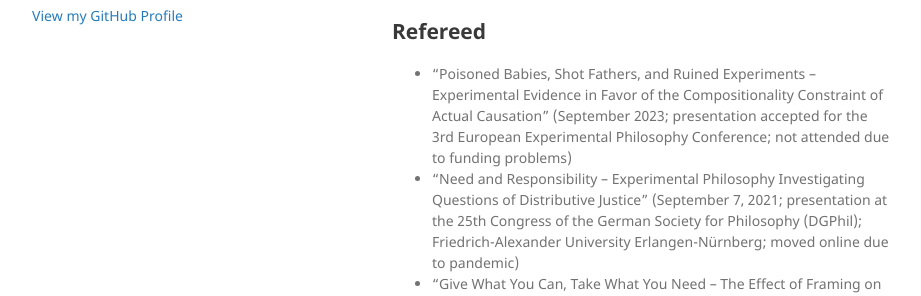
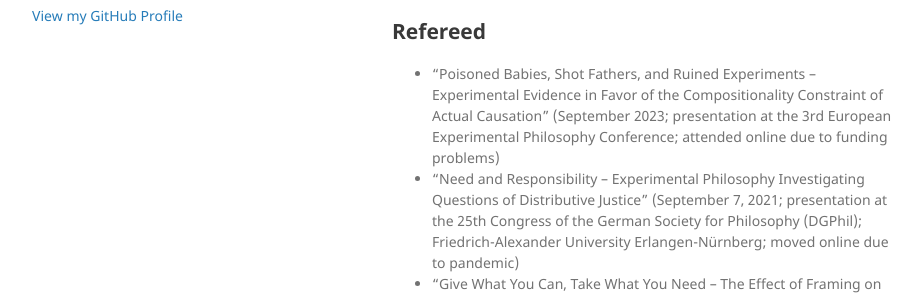
Before and after one commit to alephmembeth/alephmembeth.github.io, a Jekyll site: the page built from presentations.md, in a window 1280 px wide and 900 px high. Shown: the part 362-658 px from the top of the window, without its empty margins (178-1099 px from the left). Built offline with Jekyll 4.4.1, drawn with Linux system fonts in a browser that asks for light colours; the repository's description, which GitHub fills in, is left out; our own code applies the rules of GitHub Pages for plain Markdown files.

Commit message:
Update presentations.md

```diff
--- a/presentations.md
+++ b/presentations.md
@@ -11,7 +11,7 @@ layout: default
 
 ## Refereed
 
-+ “Poisoned Babies, Shot Fathers, and Ruined Experiments – Experimental Evidence in Favor of the Compositionality Constraint of Actual Causation” (September 2023; presentation accepted for the 3rd European Experimental Philosophy Conference; not attended due to funding problems)
++ “Poisoned Babies, Shot Fathers, and Ruined Experiments – Experimental Evidence in Favor of the Compositionality Constraint of Actual Causation” (September 2023; presentation at the 3rd European Experimental Philosophy Conference; attended online due to funding problems)
 + “Need and Responsibility – Experimental Philosophy Investigating Questions of Distributive Justice” (September 7, 2021; presentation at the 25th Congress of the German Society for Philosophy (DGPhil); Friedrich-Alexander University Erlangen-Nürnberg; moved online due to pandemic)
 + “Give What You Can, Take What You Need – The Effect of Framing on Fraudulent Behavior in Social Dilemmas” (August 23, 2021; poster presentation at the Subjective Probability, Utility, and Decision Making Conference; University of Warwick; jointly with Marc Wyszynski; moved online due to pandemic)
 + “Need and Responsibility – Experimental Philosophy on Questions of Distributive Justice” (July 2021; presentation accepted for the 18th Biennial Conference of the International Society for Justice Research; Católica Lisbon School of Business & Economics; not attended due to unforeseen circumstances)
```
